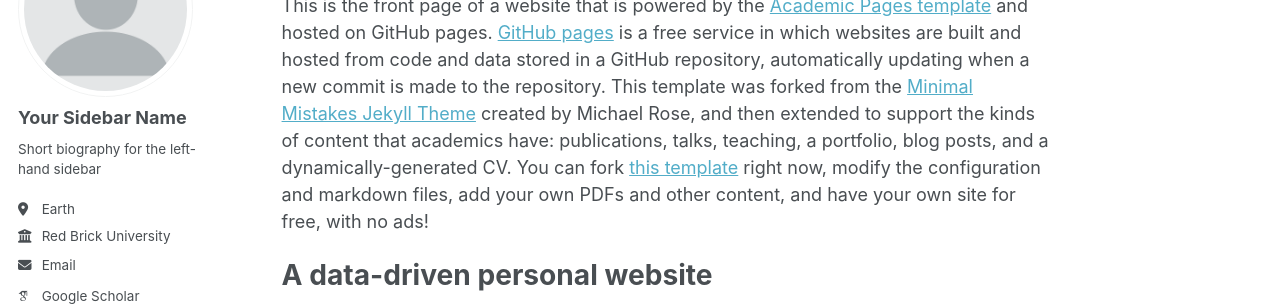
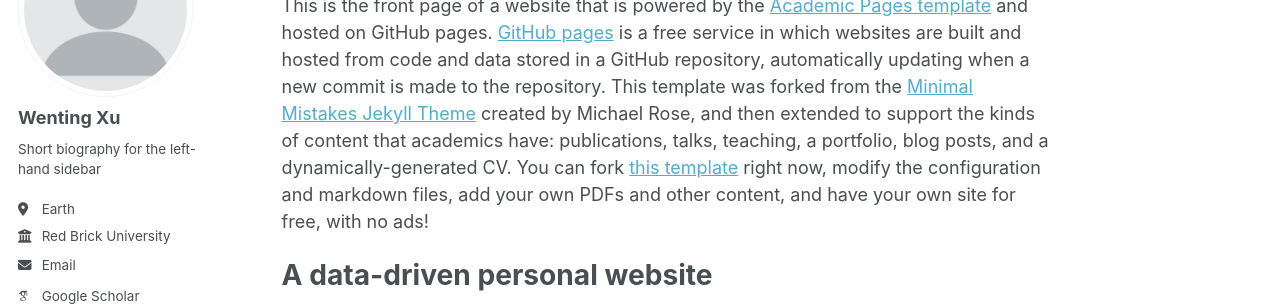
Before and after one commit to WentingXu3o3/wentingxu3o3.github.io, a Jekyll site: the page built from _pages/about.md, in a window 1280 px wide. Shown: the part 177-483 px from the top of the page. Built offline with Jekyll 4.4.1, drawn with Linux system fonts in a browser that asks for light colours; some web fonts are replaced.

Commit message:
Update _config.yml

```diff
--- a/_config.yml
+++ b/_config.yml
@@ -23,7 +23,7 @@ repository               : "academicpages/academicpages.github.io"
 author:
   # Biographic information
   avatar           : "profile.png"
-  name             : "Your Sidebar Name"
+  name             : "Wenting Xu"
   pronouns         : # example: "she/her"
   bio              : "Short biography for the left-hand sidebar"
   location         : "Earth"
```
